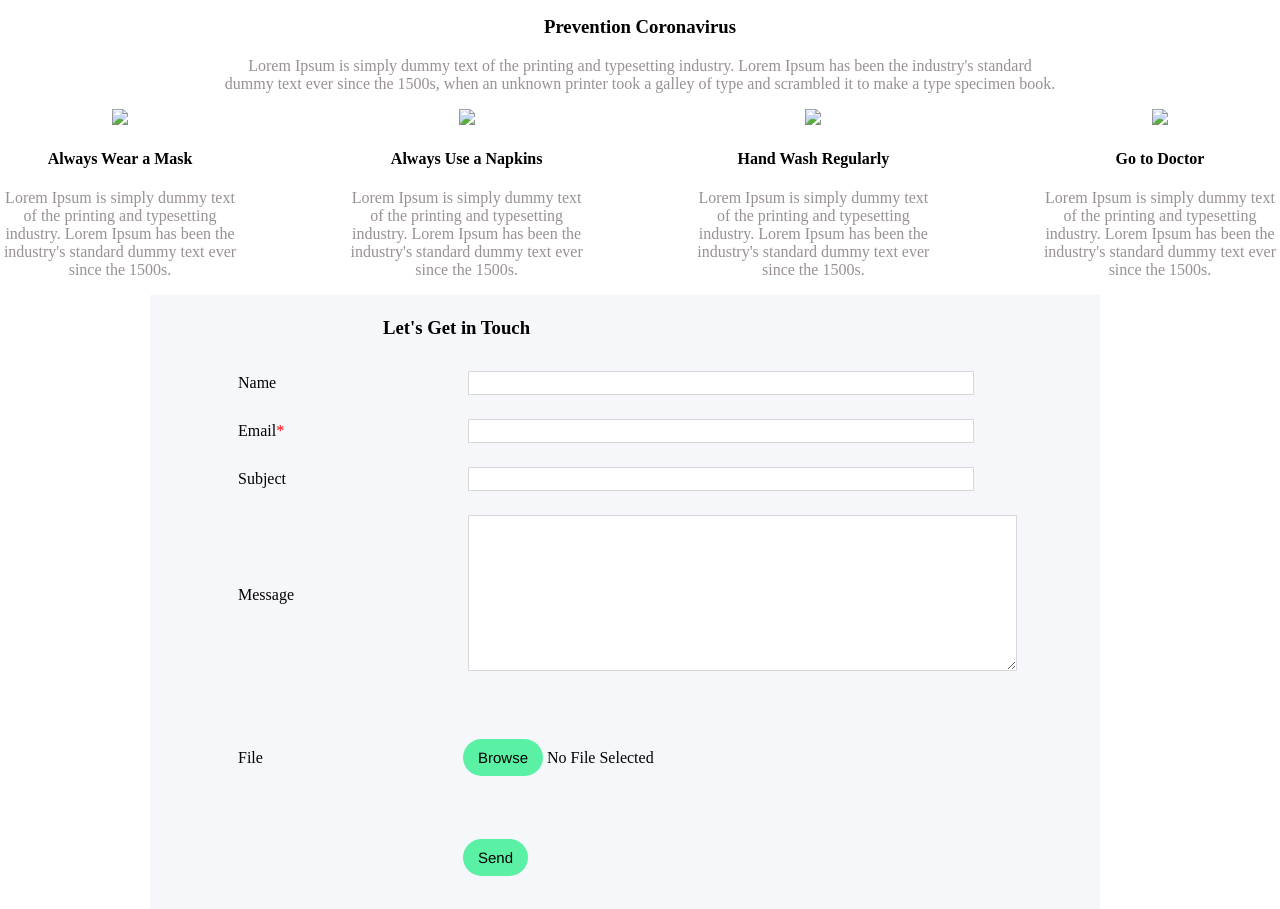
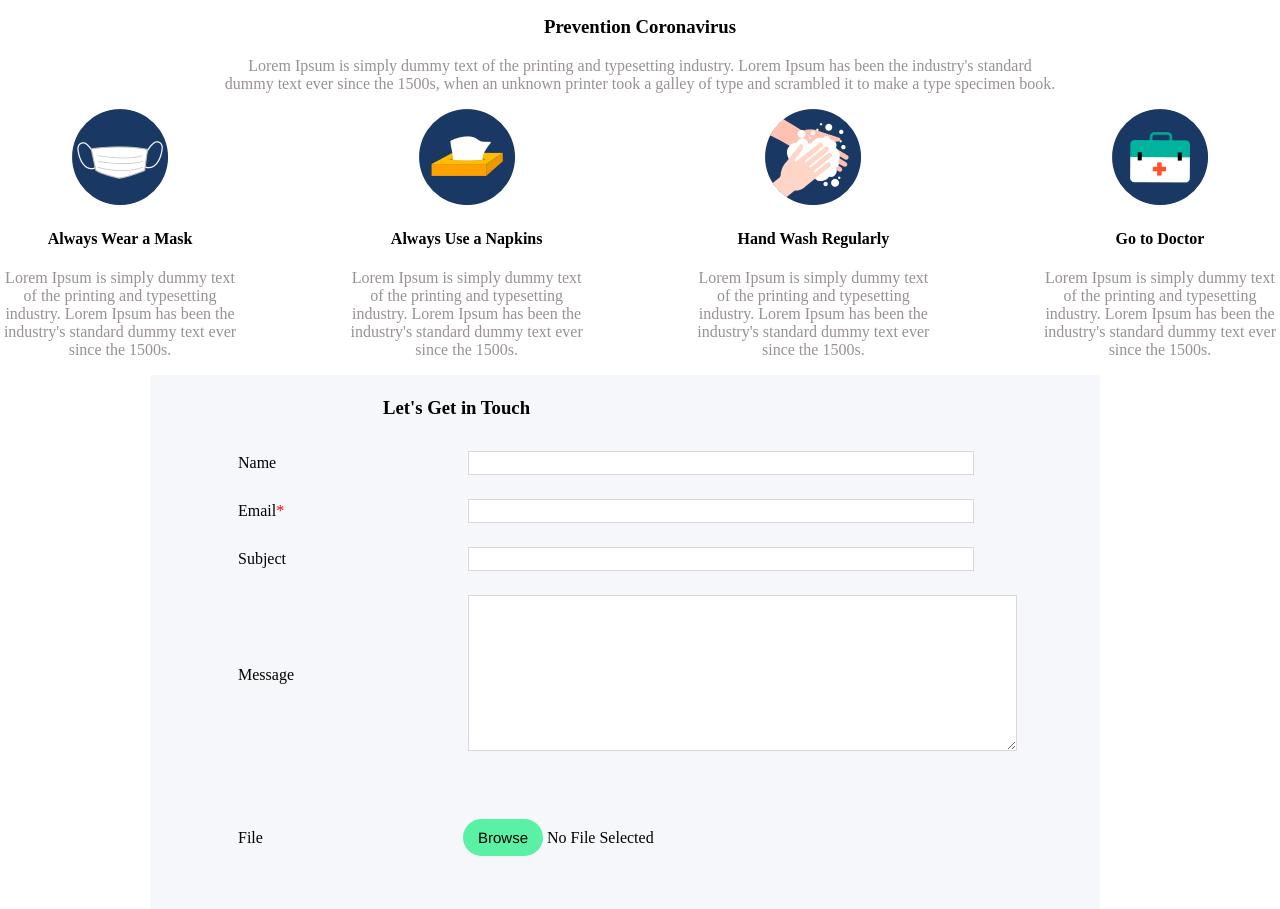
Before and after one commit to FaRAHTalhaoui2002/FaRAHTalhaoui2002.github.io, a plain HTML site: page index.html in a window 1280 px wide. Shown: the part 3081-3990 px from the top of the page. Drawn offline with Linux system fonts and the light colour scheme.

Commit message:
Update index.html

```diff
--- a/index.html
+++ b/index.html
@@ -140,22 +140,22 @@
             </div>
             <div class="meth_div2">
                 <div>
-                    <img src="images/wear a mask1.png">
+                    <img src="wear a mask1.png">
                     <h4>Always Wear a Mask</h4>
                     <p>Lorem Ipsum is simply dummy text of the printing and typesetting industry. Lorem Ipsum has been the industry's standard dummy text ever since the 1500s.</p>
                 </div>
                 <div>
-                    <img src="images/use a napkins.png">
+                    <img src="use a napkins.png">
                     <h4>Always Use a Napkins</h4>
                     <p>Lorem Ipsum is simply dummy text of the printing and typesetting industry. Lorem Ipsum has been the industry's standard dummy text ever since the 1500s.</p>
                 </div>
                 <div>
-                    <img src="images/hand wash1.png">
+                    <img src="hand wash1.png">
                     <h4>Hand Wash Regularly</h4>
                     <p>Lorem Ipsum is simply dummy text of the printing and typesetting industry. Lorem Ipsum has been the industry's standard dummy text ever since the 1500s.</p>
                 </div>
                 <div>
-                    <img src="images/go to the doctor.png">
+                    <img src="go to the doctor.png">
                     <h4>Go to Doctor</h4>
                     <p>Lorem Ipsum is simply dummy text of the printing and typesetting industry. Lorem Ipsum has been the industry's standard dummy text ever since the 1500s.</p>
                 </div>
```
